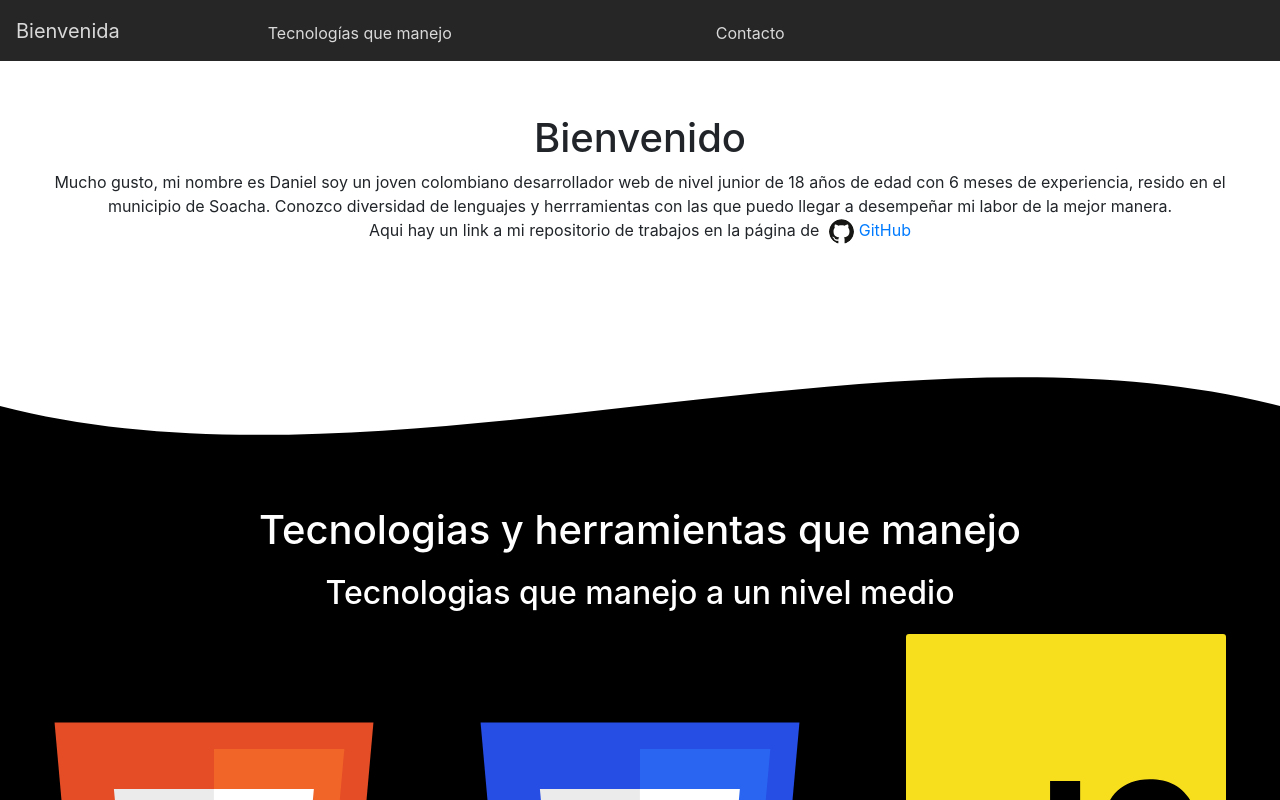
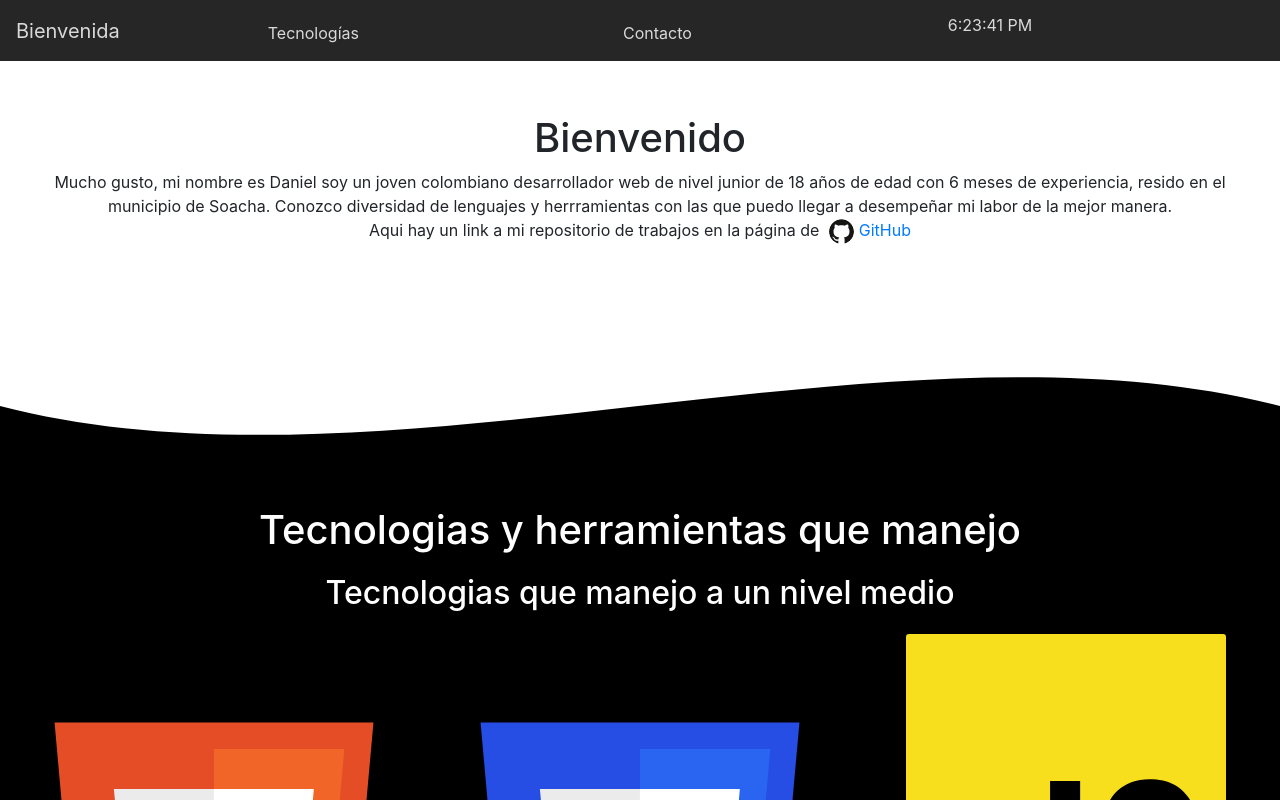
Before and after one commit to daga-mer/ProyectoPersonal, a React (Create React App) app: page / in a window 1280 px wide. Shown: the top 800 px of the page. Built offline with nearby package versions, Linux system fonts and the light colour scheme.

Commit message:
Se añade funcion reloj y elimina hoja de vida

```diff
--- a/src/App.js
+++ b/src/App.js
@@ -1,5 +1,6 @@
 import React, { useState } from 'react';
 import { CardGroup, Jumbotron, Button, Collapse, Navbar, NavbarToggler, NavbarBrand, Nav, NavItem, NavLink } from 'reactstrap';
+import Reloj from "./Componentes/Reloj";
 import LinKedin from './IMGS/linkedin-icon.svg';
 import Angular from './IMGS/angular-icon.svg';
 import Bootstrap from './IMGS/bootstrap.svg';
@@ -15,14 +16,14 @@
 import JS from './IMGS/javascript.svg';
 import './App.css';
 
-const App = (props) => {
+const App = () => {
 
   const [isOpen, setIsOpen] = useState(false);
 
   const toggle = () => setIsOpen(!isOpen);
 
   const styles = {
-    estilos:{
+    estilos: {
       textAlign: 'center',
       backgroundColor: '#000',
       margin: 0,
@@ -40,10 +41,13 @@
         <Collapse isOpen={isOpen} navbar>
           <Nav className="mr-auto" navbar>
             <NavItem>
-              <NavLink style={{ color: '#D9D9D9' }} href="#Tech">Tecnologías que manejo</NavLink>
+              <NavLink style={{ color: '#D9D9D9' }} href="#Tech">Tecnologías</NavLink>
             </NavItem>
             <NavItem>
               <NavLink style={{ color: '#D9D9D9' }} href="#Contacto">Contacto</NavLink>
+            </NavItem>
+            <NavItem style={{ color: '#D9D9D9' }}>
+              <Reloj />
             </NavItem>
           </Nav>
         </Collapse>
@@ -57,11 +61,11 @@
           resido en el municipio de Soacha. Conozco diversidad de lenguajes y
           herrramientas con las que puedo llegar a desempeñar mi labor de la mejor
           manera.
-          <br/>
+          <br />
           Aqui hay un link a mi repositorio de trabajos en la página de
-          <a style={{marginLeft:'10px'}} href='https://github.com/daga-mer' rel="noreferrer" target="_blank">
+          <a style={{ marginLeft: '10px' }} href='https://github.com/daga-mer' rel="noreferrer" target="_blank">
             <img src={GitHub} alt="" width='25px' height='25px' style={{ backgroundColor: "white", borderRadius: "100px" }} /> GitHub
-            </a>
+          </a>
         </p>
       </Jumbotron>
 
@@ -74,7 +78,7 @@
 
       <h1 style={{ textAlign: 'center', backgroundColor: '#000', margin: 0, color: 'white' }}>
         Tecnologias y herramientas que manejo
-        </h1>
+      </h1>
 
       <h2 style={styles.estilos}>Tecnologias que manejo a un nivel medio</h2>
 
@@ -144,7 +148,7 @@
         <h4 style={{ color: '#D9D9D9' }}>Medios de comunicación</h4>
 
         <div style={{ margin: '0%', paddingBottom: '2%' }}>
-          <p style={{color:'white'}}>Numero de telefono movil: +57 3157403766</p>
+          <p style={{ color: 'white' }}>Numero de telefono movil: +57 3157403766</p>
 
           <a href="mailto:almanzad404@gmail.com" rel="noreferrer" target="_blank">
             <img src={Gmail} alt="" width='25px' height='25px' style={{ marginLeft: '10px' }} />  Correo electronico</a>
--- /dev/null
+++ b/src/Componentes/Reloj.jsx
@@ -0,0 +1,32 @@
+import { Component } from "react";
+
+class Reloj extends Component {
+
+    constructor(props) {
+        super(props);
+        this.state = { date: new Date() };
+    }
+
+    componentDidMount() {
+        this.timerID = setInterval(
+            () => this.tick(),
+            1000
+        );
+    }
+
+    componentWillUnmount() {
+        clearInterval(this.timerID);
+    }
+    tick() {
+        this.setState({
+            date: new Date()
+        });
+    }
+
+    render() {
+        return (
+            <div>{this.state.date.toLocaleTimeString()}</div>
+        )
+    }
+}
+export default Reloj;
--- a/src/index.js
+++ b/src/index.js
@@ -5,9 +5,7 @@
 import 'bootstrap/dist/css/bootstrap.min.css';
 
 ReactDOM.render(
-  <React.Fragment>
-    <App />
-  </React.Fragment>,
+    <App />,
   document.getElementById('root')
 );
 
```
Also changed, not shown: 1 other file (tests, documents, lock files or other folders).
